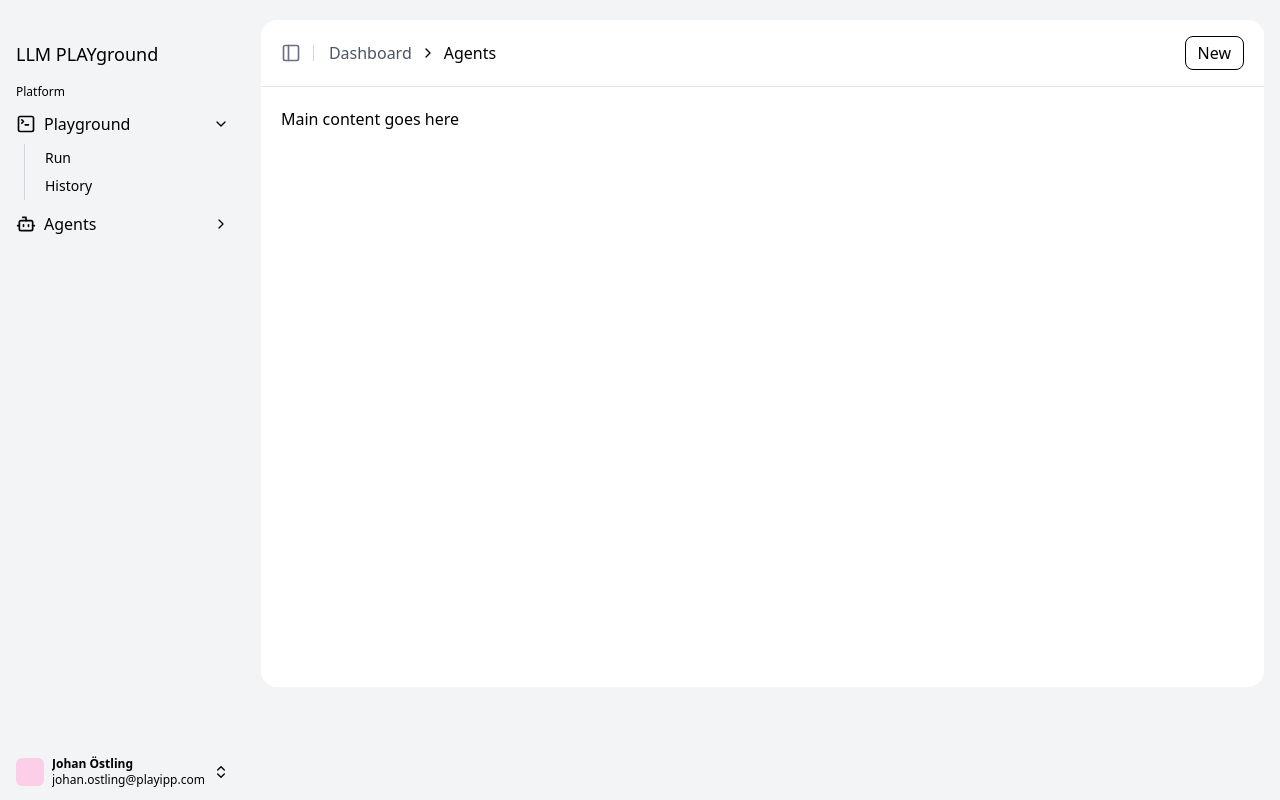
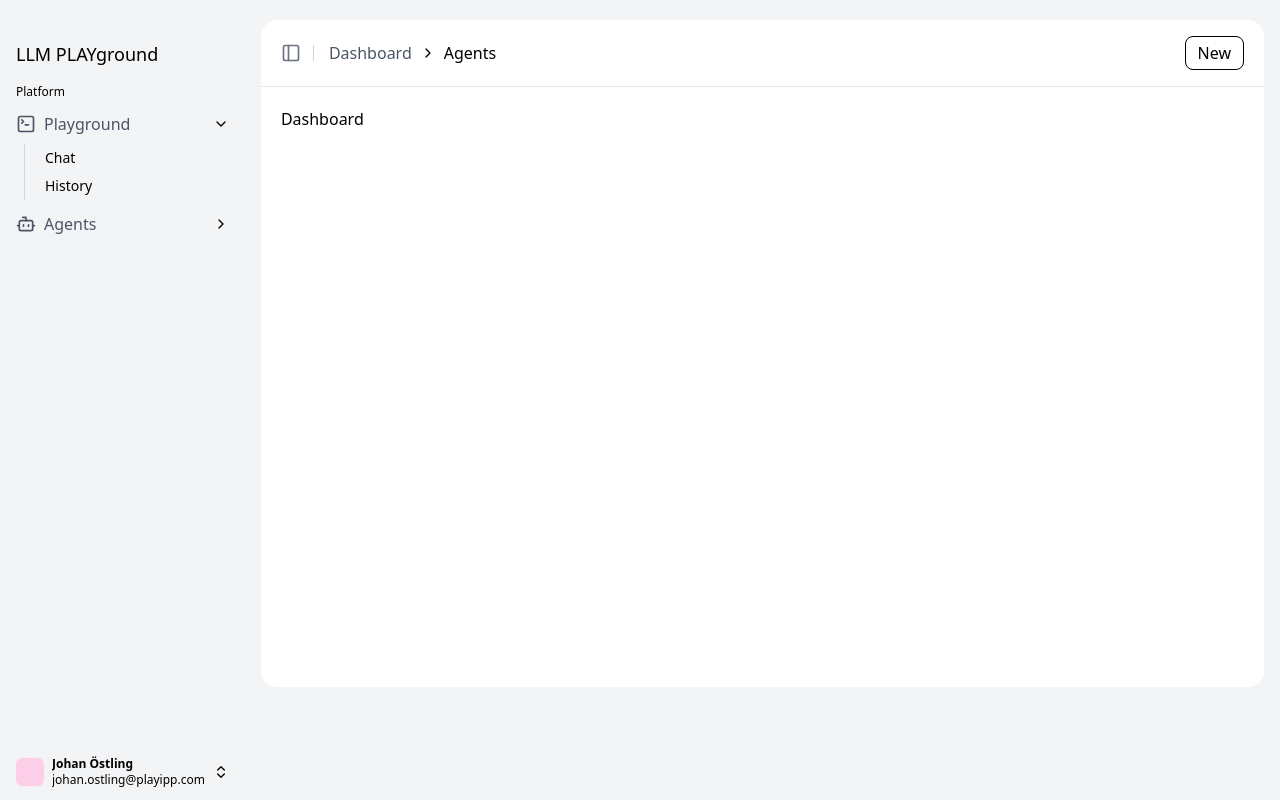
Before and after one commit to iohan/llm-playbook, a React (Vite) app in the folder apps/web/: page / in a window 1280 px wide. Built offline with nearby package versions, Linux system fonts and the light colour scheme.

Commit message:
Use layout and fix routes

```diff
--- /dev/null
+++ b/apps/web/src/RootRouter.tsx
@@ -0,0 +1,18 @@
+import { BrowserRouter, Route, Routes } from 'react-router-dom';
+import AgentsRouter from './pages/agents/AgentsRouter';
+import Dashboard from './pages/dashboard/Dashboard';
+import BaseLayout from './components/layout/BaseLayout';
+
+const RootRouter = () => (
+  <BrowserRouter>
+    <Routes>
+      <Route element={<BaseLayout />}>
+        <Route index element={<Dashboard />} />
+        <Route path="/agents/*" element={<AgentsRouter />} />
+        <Route path="*" element={<>Not found</>} />
+      </Route>
+    </Routes>
+  </BrowserRouter>
+);
+
+export default RootRouter;
--- a/apps/web/src/BaseLayout.tsx
+++ b/apps/web/src/components/layout/BaseLayout.tsx
@@ -1,13 +1,7 @@
 import { AnimatePresence, motion } from 'framer-motion';
-import {
-  Bot,
-  ChevronRight,
-  ChevronsUpDown,
-  PanelRight,
-  PanelRightOpen,
-  SquareTerminal,
-} from 'lucide-react';
+import { Bot, ChevronRight, ChevronsUpDown, PanelRight, SquareTerminal } from 'lucide-react';
 import { ReactNode, useState } from 'react';
+import { Link, Outlet, useNavigate } from 'react-router-dom';
 
 const UserProfile = () => {
   return (
@@ -45,28 +39,38 @@ const Sidebar = ({ children }: { children: ReactNode }) => {
 const Section = ({
   title,
   icon,
+  url,
   open,
   items,
 }: {
   title: string;
   icon: ReactNode;
+  url?: string;
   open?: boolean;
   items: { title: string; url: string }[];
 }) => {
   const [isOpen, setIsOpen] = useState(open ?? false);
+  const navigate = useNavigate();
   return (
     <ul>
       <li>
         <button
-          className="flex items-center gap-2 hover:bg-gray-200 px-2 py-1 rounded w-full"
-          onClick={() => setIsOpen(!isOpen)}
+          className="flex items-center gap-2 hover:bg-gray-200 px-2 py-1 rounded w-full cursor-pointer"
+          onClick={() => {
+            setIsOpen(url ? true : !isOpen);
+            url && navigate(url);
+          }}
         >
-          {icon}
-          <div>{title}</div>
+          <div className="text-gray-600">{icon}</div>
+          <div className="text-gray-600">{title}</div>
           <motion.div
             animate={{ rotate: isOpen ? 90 : 0 }}
             transition={{ duration: 0.2 }}
             className="ml-auto"
+            onClick={(e) => {
+              e.stopPropagation();
+              setIsOpen(!isOpen);
+            }}
           >
             <ChevronRight className="w-4 h-4" />
           </motion.div>
@@ -90,7 +94,9 @@ const Section = ({
                     transition={{ duration: 0.2 }}
                     className="hover:bg-gray-200 px-2 py-1 rounded"
                   >
-                    <a href={item.url}>{item.title}</a>
+                    <Link to={item.url} className="w-full block hover:text-gray-800">
+                      {item.title}
+                    </Link>
                   </motion.li>
                 ))}
               </ul>
@@ -119,12 +125,13 @@ const BaseLayout = () => {
               icon={<SquareTerminal className="w-5 h-5" />}
               open={true}
               items={[
-                { title: 'Run', url: '/' },
+                { title: 'Chat', url: '/' },
                 { title: 'History', url: '/history' },
               ]}
             />
             <Section
               title="Agents"
+              url="/agents"
               icon={<Bot className="w-5 h-5" />}
               items={[
                 { title: 'Billy bot', url: '/billy' },
@@ -143,9 +150,9 @@ const BaseLayout = () => {
             />
             <div className="border-l border-gray-300 w-1 h-4"></div>
             <div className="flex flex-row items-center gap-2">
-              <a href="#" className="text-gray-600 hover:underline hover:text-gray-800">
+              <Link to="/" className="text-gray-600 hover:underline hover:text-gray-800">
                 Dashboard
-              </a>
+              </Link>
               <ChevronRight className="w-4 h-4" />
               <div>Agents</div>
             </div>
@@ -153,7 +160,9 @@ const BaseLayout = () => {
               <button className="border rounded-lg px-3 py-1">New</button>
             </div>
           </div>
-          <div className="p-5 min-h-[600px]">Main content goes here</div>
+          <div className="p-5 min-h-[600px]">
+            <Outlet />
+          </div>
         </div>
       </div>
     </div>
--- a/apps/web/src/components/reusables/Navbar.tsx
+++ /dev/null
@@ -1,21 +0,0 @@
-import { Link } from 'react-router-dom';
-
-const Navbar = () => (
-  <header className="border-b bg-white">
-    <div className="mx-auto max-w-5xl px-4 py-4 flex items-center justify-between">
-      <Link to="/agents" className="text-xl font-semibold tracking-tight">
-        LLM Agent Playbook
-      </Link>
-      <nav className="text-sm text-slate-600 flex items-center gap-4">
-        <Link to="/agents" className="hover:text-slate-900">
-          Agents
-        </Link>
-        <Link to="/chat" className="hover:text-slate-900">
-          Chat
-        </Link>
-      </nav>
-    </div>
-  </header>
-);
-
-export default Navbar;
--- a/apps/web/src/components/reusables/Page.tsx
+++ /dev/null
@@ -1,27 +0,0 @@
-import { ReactNode } from 'react';
-import Navbar from './navbar';
-
-const Page = ({
-  title,
-  actions,
-  children,
-}: {
-  title: string;
-  actions?: ReactNode;
-  children: ReactNode;
-}) => {
-  return (
-    <div className="min-h-screen bg-slate-50">
-      <Navbar />
-      <main className="mx-auto max-w-5xl px-4 py-6">
-        <div className="mb-6 flex items-center justify-between">
-          <h1 className="text-2xl font-semibold tracking-tight">{title}</h1>
-          {actions}
-        </div>
-        <div className="">{children}</div>
-      </main>
-    </div>
-  );
-};
-
-export default Page;
--- a/apps/web/src/main.tsx
+++ b/apps/web/src/main.tsx
@@ -1,12 +1,10 @@
 import React from 'react';
 import { createRoot } from 'react-dom/client';
-import AgentsUIRoot from './Agents';
 import './index.css';
-import BaseLayout from './BaseLayout';
+import RootRouter from './RootRouter';
 
 createRoot(document.getElementById('root')!).render(
   <React.StrictMode>
-    {/*<AgentsUIRoot />*/}
-    <BaseLayout />
+    <RootRouter />
   </React.StrictMode>,
 );
--- a/apps/web/src/Agents.tsx
+++ b/apps/web/src/pages/agents/Agents.tsx
@@ -1,17 +1,6 @@
 import React, { useEffect, useMemo, useState } from 'react';
-import {
-  BrowserRouter,
-  Routes,
-  Route,
-  Link,
-  useNavigate,
-  useParams,
-  useSearchParams,
-} from 'react-router-dom';
+import { Link, useNavigate, useParams, useSearchParams } from 'react-router-dom';
 import { Agent } from '@pkg/types';
-import AgentChatPage from './Chat';
-import Navbar from './components/reusables/navbar';
-import Page from './components/reusables/Page';
 
 async function api<T>(path: string, init?: RequestInit): Promise<T> {
   const res = await fetch(`/api${path}`, {
@@ -54,10 +43,9 @@ function Spinner({ className = '' }: { className?: string }) {
   );
 }
 
-function AgentListPage() {
+export function AgentsList() {
   const [agents, setAgents] = useState<Agent[] | null>(null);
   const [error, setError] = useState<string | null>(null);
-  const [, setSearchParams] = useSearchParams();
 
   useEffect(() => {
     let active = true;
@@ -73,19 +61,7 @@ function AgentListPage() {
   }, []);
 
   return (
-    <Page
-      title="Agents"
-      actions={
-        <div className="flex items-center gap-2">
-          <Link
-            to="/agents/new"
-            className="inline-flex items-center rounded-xl bg-slate-900 text-white px-3 py-2 text-sm font-medium hover:bg-slate-800"
-          >
-            + New agent
-          </Link>
-        </div>
-      }
-    >
+    <>
       {error && (
         <div className="mb-4 rounded-xl border border-red-200 bg-red-50 px-4 py-3 text-sm text-red-800">
           {error}
@@ -130,7 +106,7 @@ function AgentListPage() {
           ))}
         </ul>
       )}
-    </Page>
+    </>
   );
 }
 
@@ -152,7 +128,7 @@ function EmptyState() {
   );
 }
 
-function AgentFormPage() {
+export function AgentFormPage() {
   const navigate = useNavigate();
   const { id } = useParams();
   const isNew = id === undefined; // route /agents/new has no :id param
@@ -196,16 +172,7 @@ function AgentFormPage() {
   }
 
   return (
-    <Page
-      title={isNew ? 'New agent' : agent?.name ? `Edit: ${agent.name}` : 'Loading…'}
-      actions={
-        <div className="flex items-center gap-2">
-          <Link to="/agents" className="rounded-xl border px-3 py-2 text-sm hover:bg-slate-50">
-            Back
-          </Link>
-        </div>
-      }
-    >
+    <>
       {error && (
         <div className="mb-4 rounded-xl border border-red-200 bg-red-50 px-4 py-3 text-sm text-red-800">
           {error}
@@ -218,7 +185,7 @@ function AgentFormPage() {
       ) : (
         <AgentForm initial={agent} saving={saving} onSubmit={handleSubmit} />
       )}
-    </Page>
+    </>
   );
 }
 
@@ -317,29 +284,3 @@ function AgentForm({
     </form>
   );
 }
-
-function AppRouter() {
-  return (
-    <BrowserRouter>
-      <Routes>
-        <Route path="/agents" element={<AgentListPage />} />
-        <Route path="/agents/new" element={<AgentFormPage />} />
-        <Route path="/agents/:id" element={<AgentFormPage />} />
-        <Route path="/chat" element={<AgentChatPage />} />
-        <Route path="*" element={<RedirectToAgents />} />
-      </Routes>
-    </BrowserRouter>
-  );
-}
-
-function RedirectToAgents() {
-  const navigate = useNavigate();
-  useEffect(() => {
-    navigate('/agents', { replace: true });
-  }, [navigate]);
-  return null;
-}
-
-export default function AgentsUIRoot() {
-  return <AppRouter />;
-}
--- /dev/null
+++ b/apps/web/src/pages/agents/AgentsRouter.tsx
@@ -0,0 +1,12 @@
+import { Route, Routes } from 'react-router-dom';
+import { AgentFormPage, AgentsList } from './Agents';
+
+const AgentsRouter = () => (
+  <Routes>
+    <Route path="/new" element={<AgentFormPage />} />
+    <Route path="/:id" element={<AgentFormPage />} />
+    <Route path="*" element={<AgentsList />} />
+  </Routes>
+);
+
+export default AgentsRouter;
--- /dev/null
+++ b/apps/web/src/pages/dashboard/Dashboard.tsx
@@ -0,0 +1,5 @@
+const Dashboard = () => {
+  return <div>Dashboard</div>;
+};
+
+export default Dashboard;
```
